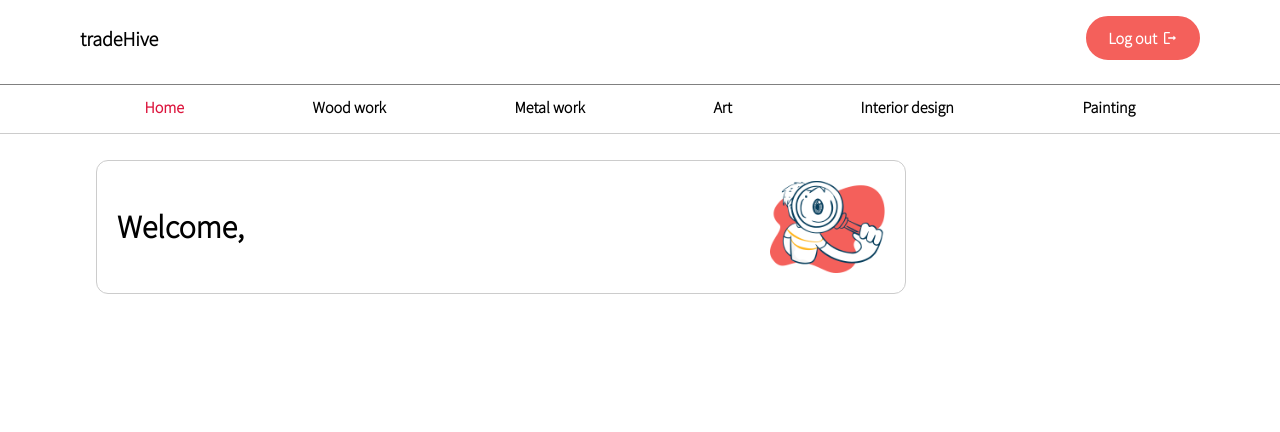
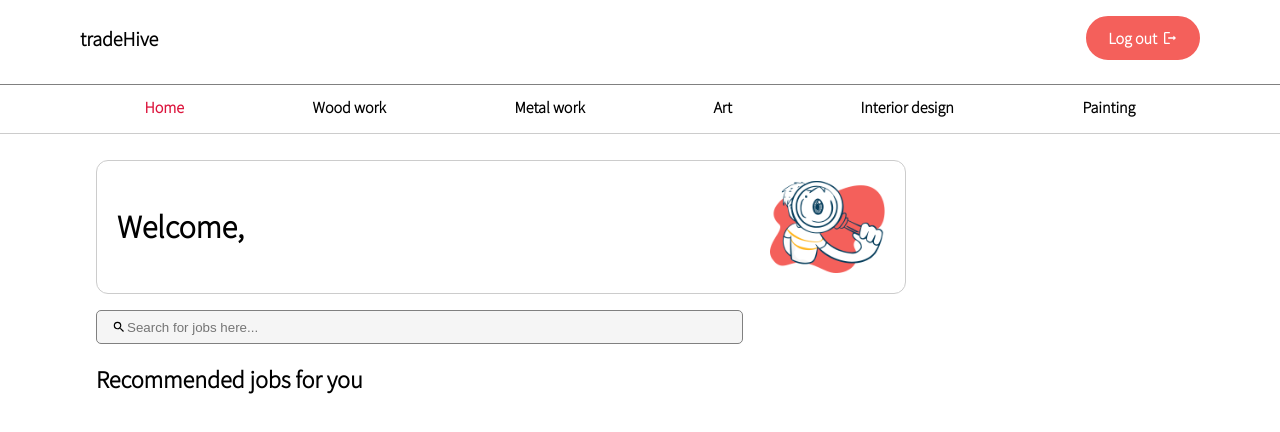
Before and after one commit to munene-m/TradeHive, a Vue app in the folder client/: page /home-page in a window 1280 px wide. Shown: the top 432 px of the page. Built offline with nearby package versions, Linux system fonts and the light colour scheme; no server answers; sample sign-in values are in the browser's storage.

Commit message:
made the home page change depending on the role of user

```diff
--- a/client/src/views/HomePage.vue
+++ b/client/src/views/HomePage.vue
@@ -1,28 +1,44 @@
 <script setup>
-import { onMounted } from "vue";
+import { onMounted, ref, watchEffect } from "vue";
 import { useAuthStore } from "../stores/auth";
-import { useServiceStore } from "../stores/services"
-const authStore = useAuthStore()
-const serviceStore = useServiceStore()
-const getUser = authStore.getUser()
+// import { useServiceStore } from "../stores/services";
+import SearchIcon from "../assets/icons/SearchIcon.vue";
+const authStore = useAuthStore();
+// const serviceStore = useServiceStore();
+const getUser = authStore.getUser();
+const searchInput = ref("");
 
 onMounted(() => {
-    getUser
-})
+  getUser;
+});
+
+// watchEffect(() => {
+//     if(authStore.roles === 'Client'){
+//         clientRole.value === authStore.roles
+//     } else {
+//         freelancerRole.value === authStore.roles
+//     }
+// })
 </script>
 
 <template>
   <div class="header">
     <h1>Welcome, {{ authStore.userDetails }}</h1>
-    <img src="../assets/images/Group 2.png" alt="">
+    <img src="../assets/images/Group 2.png" alt="" />
   </div>
-<div v-if="authStore.roles = Client">
-
+  <div class="jobs" v-if="authStore.clientRole">
+    <div class="searchBar">
+      <SearchIcon class="icon"/>
+      <input type="text" v-model="searchInput" placeholder="Search for jobs here..." />
+    </div>
+    <div class="recommendations">
+        <h2>Recommended jobs for you</h2>
+    </div>
   </div>
 </template>
 
 <style scoped>
-.header{
+.header {
   position: relative;
   top: 10rem;
   margin-left: 6rem;
@@ -34,7 +50,41 @@ onMounted(() => {
   justify-content: space-between;
   padding: 20px;
 }
-.header img{
+.jobs{
+    margin-left: 6rem;
+}
+.header img {
   width: 15%;
 }
+.searchBar {
+    display: flex;
+    position: relative;
+    top: 10rem;
+    min-width: 100px;
+}
+.icon{
+    position: absolute;
+    top: 25px;
+    left: 1rem;
+    width: 14px;
+}
+.searchBar input{
+    border: 1px solid grey;
+    border-radius: 5px;
+    height: 28px;
+    width: 50%;
+    /* margin: auto; */
+    padding: 2px 23px 2px 30px;
+    outline: 0;
+    background-color: #f5f5f5;
+    margin-top: 1rem;
+}
+.searchBar input:hover, .searchBar input:focus{
+    border: 1.5px solid #009688;
+    background-color: white;
+}
+.recommendations {
+    position: relative;
+    top:10rem;
+}
 </style>
```
Lines whose indentation alone changed are shown as unchanged.
